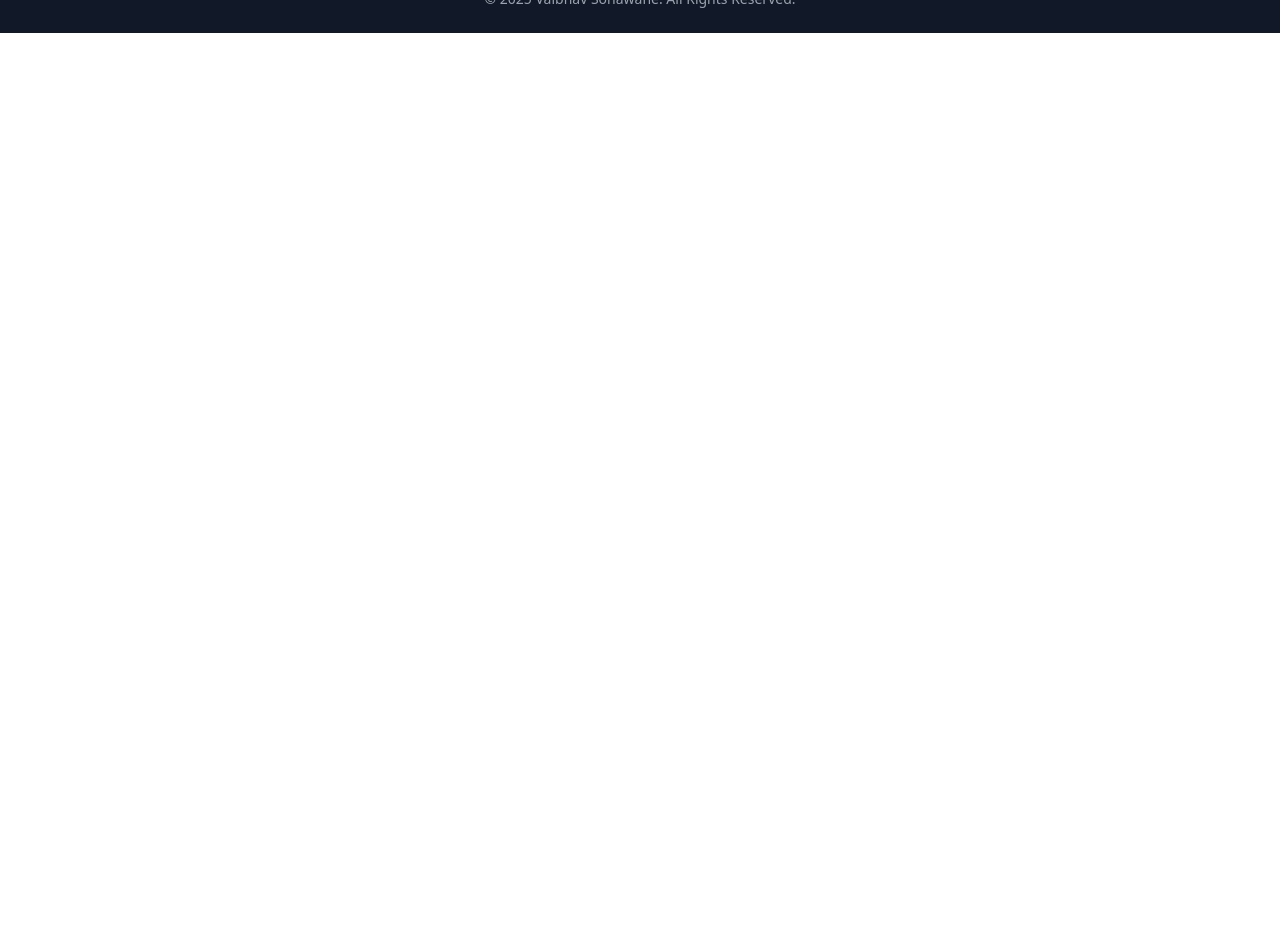
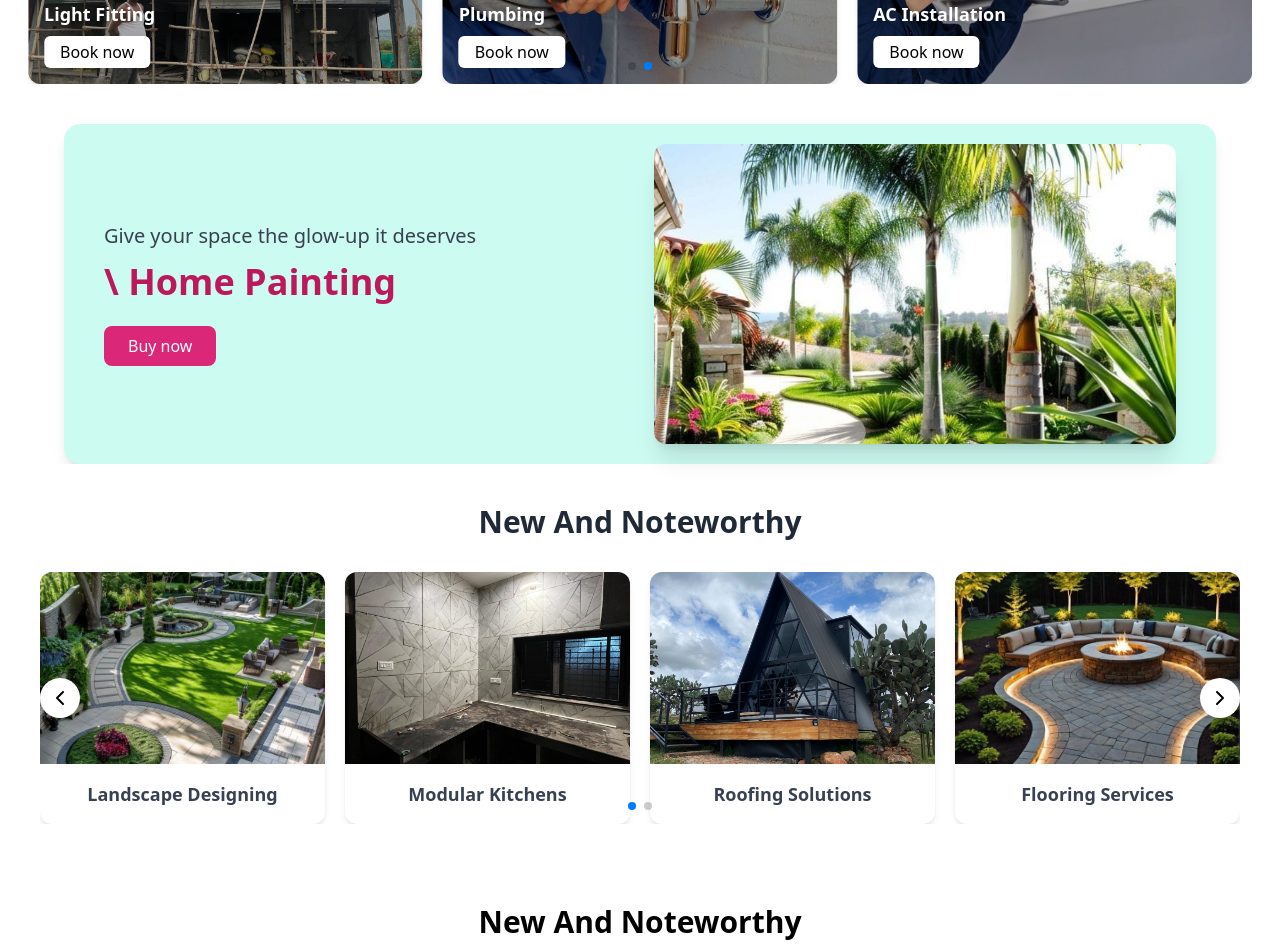
Before and after one commit to gokul7499/MD, a React (Create React App) app: page / in a window 1280 px wide. Shown: the part 1400-2352 px from the top of the page. Before the commit the page ends 1433 px from the top, so only its background shows below. Built offline with nearby package versions, Linux system fonts and the light colour scheme.

Commit message:
video import

```diff
--- a/src/components/Pages/Home.jsx
+++ b/src/components/Pages/Home.jsx
@@ -13,6 +13,10 @@ import { FaBuildingColumns } from "react-icons/fa6";
 import { SiBandsintown } from "react-icons/si";
 import { FaPaintbrush } from "react-icons/fa6";
 import { IoFlash, IoWaterOutline } from "react-icons/io5";
+import ServiceCarousel from './ServiceCarousel';
+import HomePainting from './HomePainting';
+import NewAndNoteworthy from './NewAndNoteworthy';
+import VideoCarousel from './VideoCarousel';
 
 // ✅ Services Array
 const services = [
@@ -298,6 +302,11 @@ const Home = () => {
         </div>
       </div>
 
+      <ServiceCarousel/>
+<HomePainting/>
+<NewAndNoteworthy/>
+<VideoCarousel/>
+
       {/* Modals */}
       <ConstructionModal isOpen={showConstructionModal} onClose={() => setShowConstructionModal(false)} />
       <PaintingModal isOpen={showPaintingModal} onClose={() => setShowPaintingModal(false)} />
```
